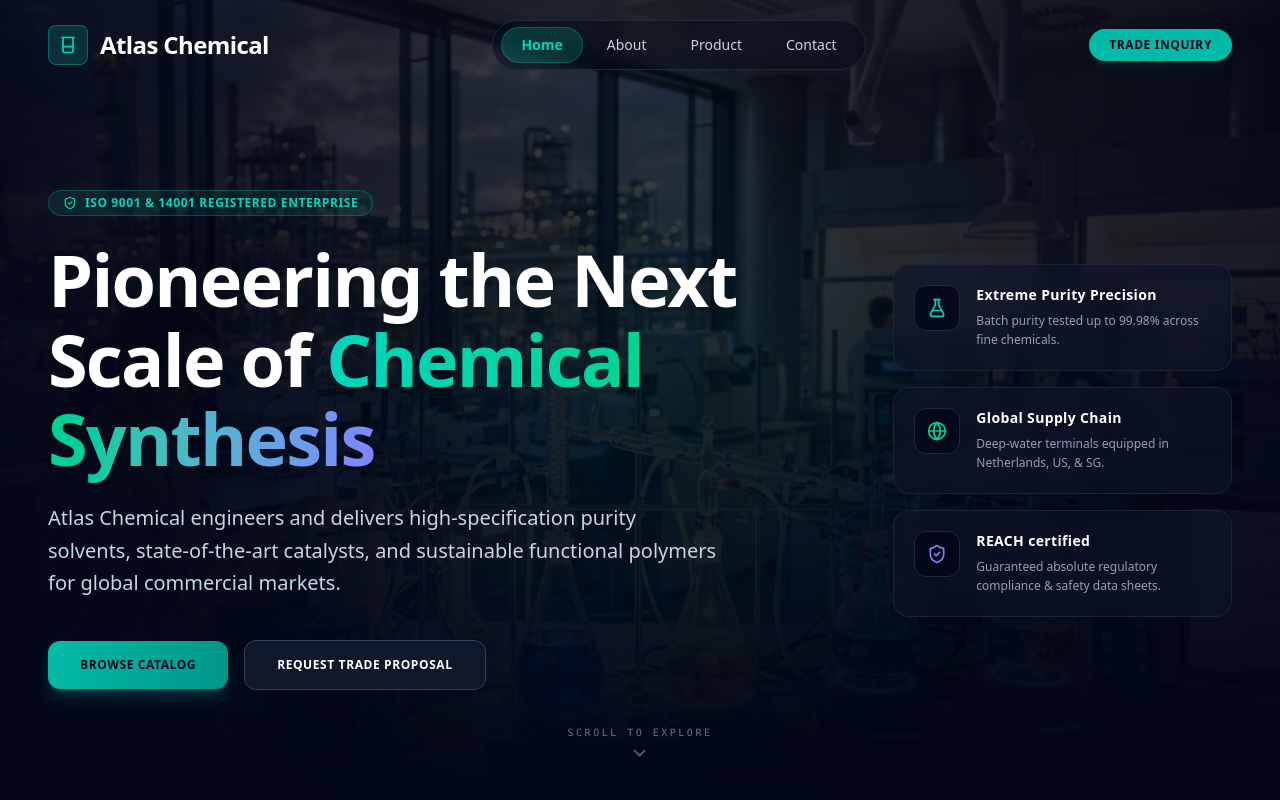
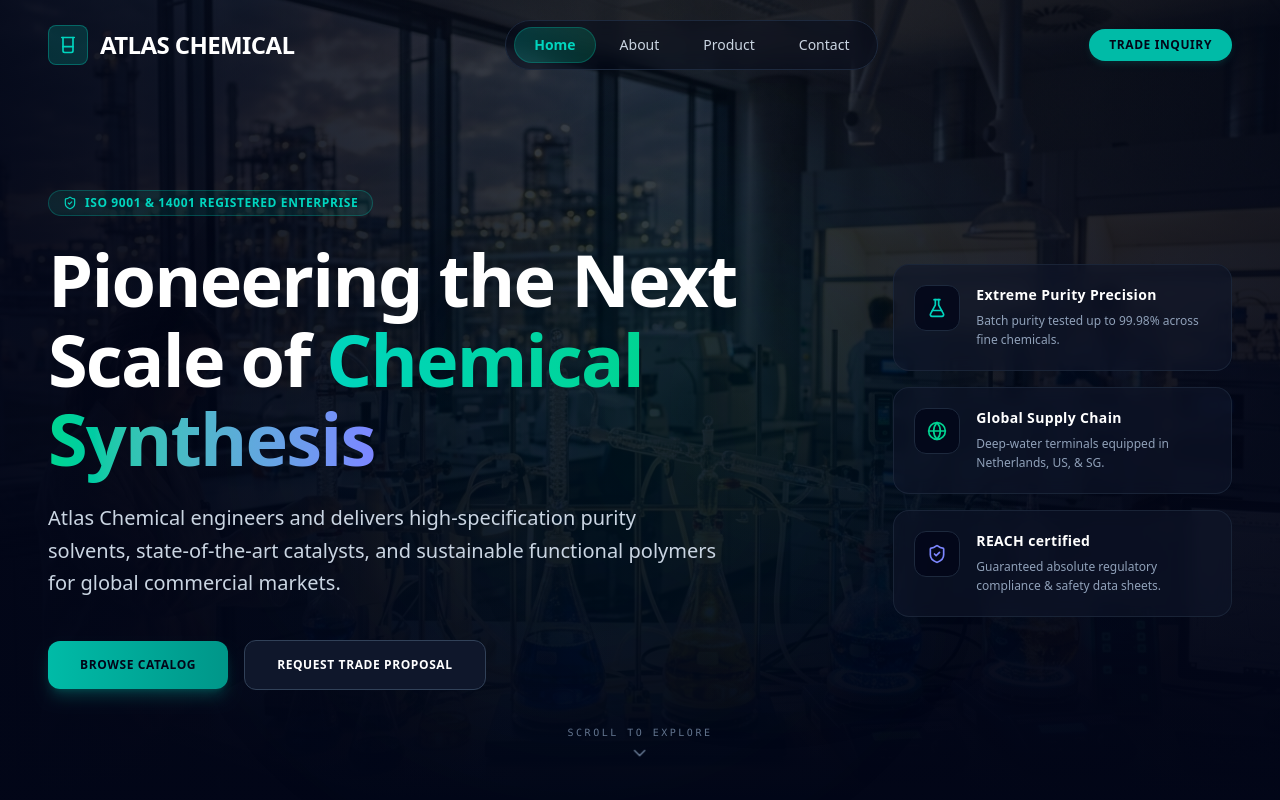
Before and after one commit to patadesanika/altlas_chemical, a React (Vite) app: page / in a window 1280 px wide. Shown: the top 800 px of the page. Built offline with nearby package versions, Linux system fonts and the light colour scheme.

Commit message:
some chnages are done

```diff
--- a/metadata.json
+++ b/metadata.json
@@ -1,5 +1,5 @@
 {
-  "name": "Atlas Chemical",
+  "name":   "ATLAS CHEMICAL",
   "description": "Premium industrial chemical catalog, research, and corporate trade portal.",
   "requestFramePermissions": [],
   "majorCapabilities": ["MAJOR_CAPABILITY_SERVER_SIDE_GEMINI_API"]
--- a/src/App.tsx
+++ b/src/App.tsx
@@ -152,7 +152,7 @@ export default function App() {
                   className="inline-flex items-center gap-1.5 text-teal-400 hover:text-teal-300 font-semibold"
                 >
                   <Mail className="w-4 h-4" />
-                  <span>kewal.patade@gmail.com</span>
+                  <span>kewal.patade0592@gmail.com</span>
                 </button>
               </div>
             </div>
--- a/src/components/Header.tsx
+++ b/src/components/Header.tsx
@@ -51,7 +51,7 @@ export default function Header({ activeSection, onNavigate }: HeaderProps) {
             <Beaker className="w-5 h-5 text-teal-400 group-hover:rotate-12 transition-transform duration-300" />
           </div>
           <h1 className="text-xl md:text-2xl font-bold tracking-tight text-white font-sans group-hover:text-teal-400 transition-colors">
-            Atlas Chemical
+           ATLAS CHEMICAL
           </h1>
         </div>
 
--- a/src/data.ts
+++ b/src/data.ts
@@ -535,12 +535,12 @@ export const CHEMICAL_PRODUCTS: ChemicalProduct[] = [
 export const COMPANY_OFFICES: CompanyOffice[] = [
   {
     id: 'off-01',
-    name: 'Atlas India Trading Node',
+    name: 'ATLAS CHEMICAL Trading Node',
     role: 'Regional Hub',
     city: 'Pune',
     country: 'India',
     phone: '+91 9730092433',
-    email: 'kewal.patade@gmail.com',
+    email: 'kewal.patade0592@gmail.com',
     address: '20, B-2001, VTP Bel Air, Nande Road, Baner, Mahalunge, Pune, Maharashtra 411045',
     coords: { x: 70.2, y: 44.5 },
     contactPerson: 'Kewal Patade'
```
